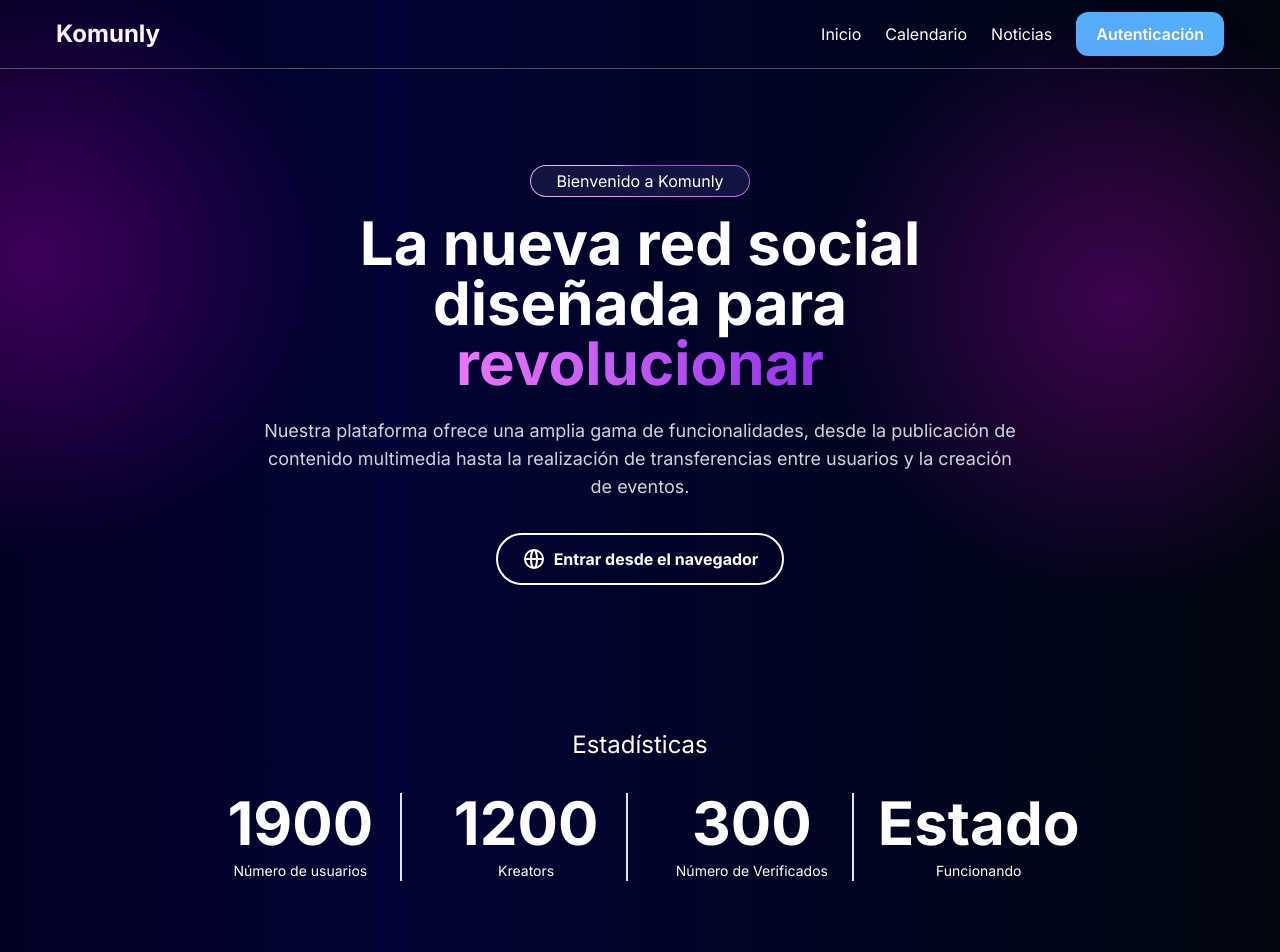
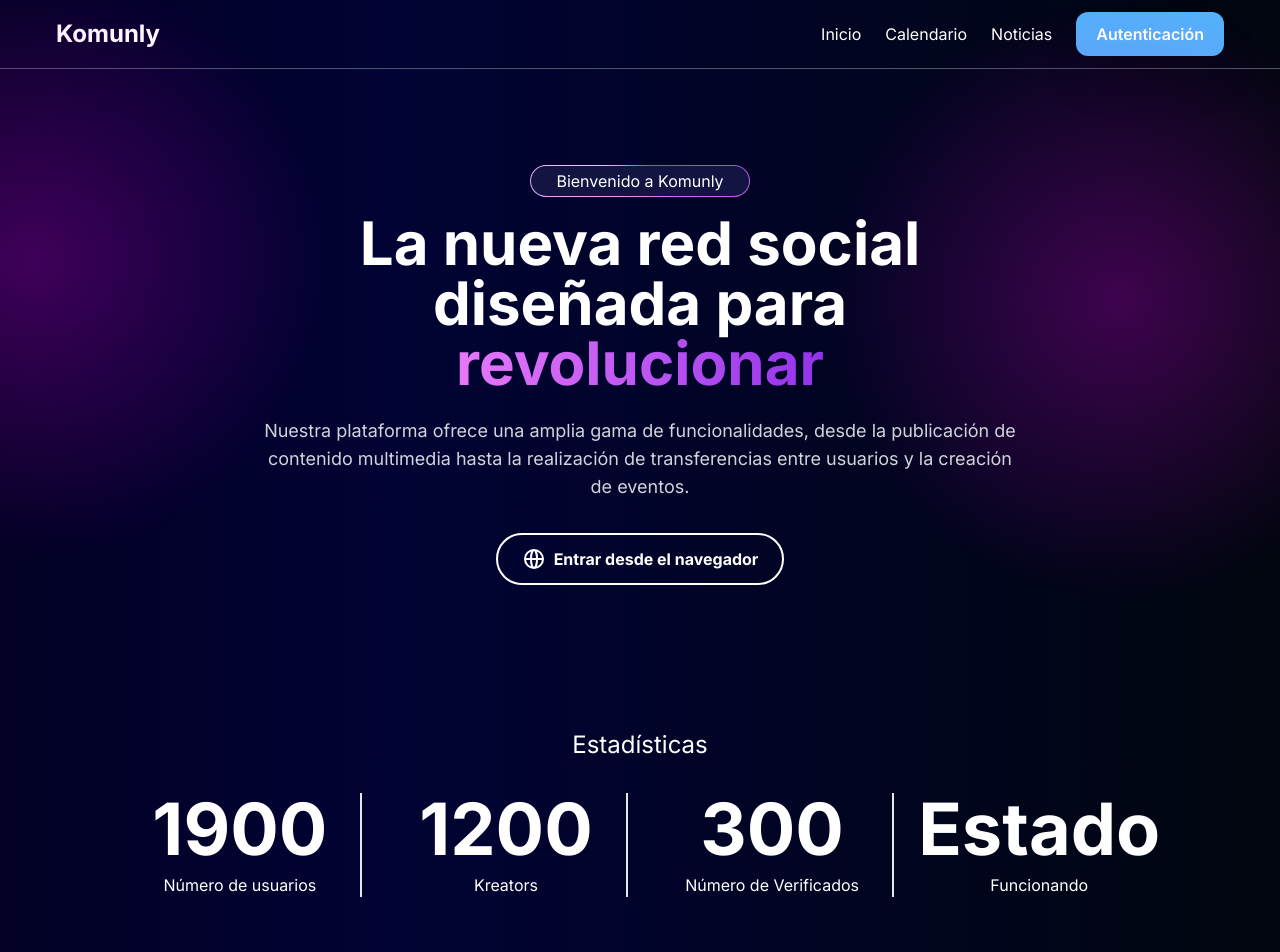
Before and after one commit to Kaoticode/komunly_web, a Next.js app: page / in a window 1280 px wide. Shown: the top 952 px of the page. Built offline with nearby package versions, Linux system fonts and the light colour scheme.

Commit message:
Cambios en el tamaño y margen en versión movil y escritorio

```diff
--- a/src/landing-components/Counter.js
+++ b/src/landing-components/Counter.js
@@ -36,26 +36,26 @@ export default function Counter() {
       <h2 className="text-2xl mb-8">Estadísticas</h2>
       <div className="grid grid-cols-2 grid-rows-2 lg:grid-rows-1 lg:grid-cols-4 gap-6">
         <div className="flex flex-col items-center lg:border-r-2">
-          <span className="text-6xl font-bold mb-2">
+          <span className="text-5xl lg:text-7xl font-bold mb-2">
             <AnimatedCounter end={1900} duration={2000} />
           </span>
-          <span className="text-sm">Número de usuarios</span>
+          <span className="text-sm lg:text-base">Número de usuarios</span>
         </div>
         <div className="flex flex-col items-center lg:border-r-2">
-          <span className="text-6xl lg:text-6xl font-bold mb-2">
+          <span className="text-5xl lg:text-7xl font-bold mb-2">
             <AnimatedCounter end={1200} duration={2000} />
           </span>
-          <span className="text-sm">Kreators</span>
+          <span className="text-sm lg:text-base">Kreators</span>
         </div>
         <div className="flex flex-col items-center lg:border-r-2">
-          <span className="text-6xl font-bold mb-2">
+          <span className="text-5xl lg:text-7xl font-bold mb-2">
             <AnimatedCounter end={300} duration={2000} />
           </span>
-          <span className="text-sm">Número de Verificados</span>
+          <span className="text-sm lg:text-base">Número de Verificados</span>
         </div>
         <div className="flex flex-col items-center">
-          <span className="text-6xl font-bold mb-2">Estado</span>
-          <span className="text-sm">Funcionando</span>
+          <span className="text-5xl lg:text-7xl font-bold mb-2">Estado</span>
+          <span className="text-sm lg:text-base">Funcionando</span>
         </div>
       </div>
     </div>
```
